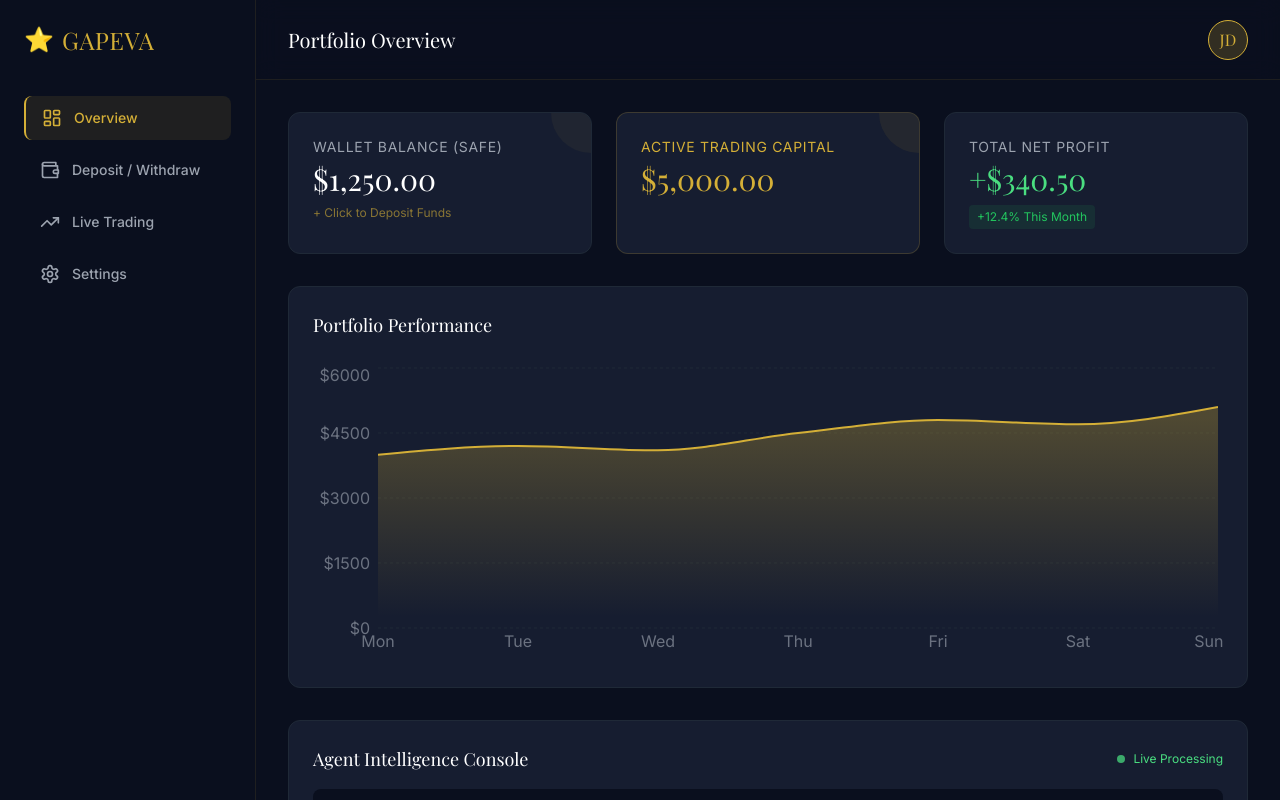
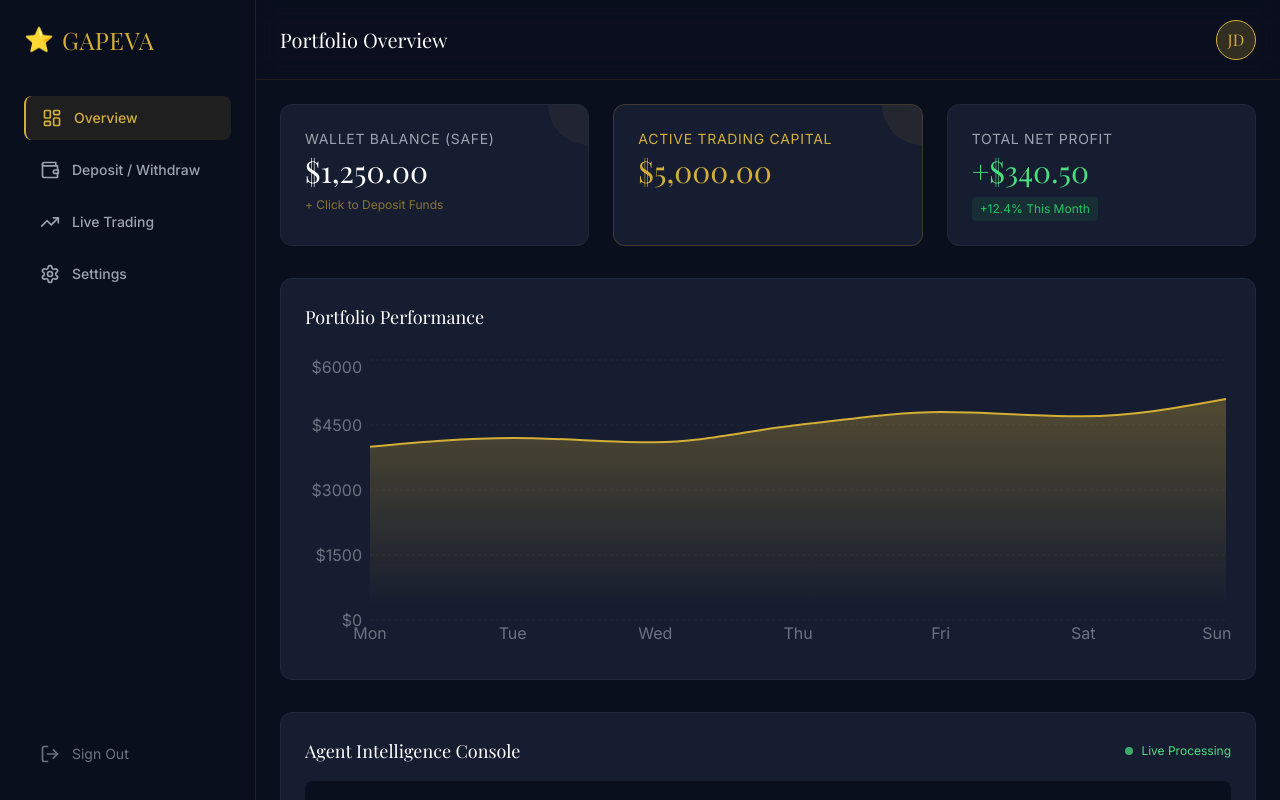
Before and after one commit to gapeva/gapeva, a React (Vite) app in the folder frontend/: page /dashboard in a window 1280 px wide. Shown: the top 800 px of the page. Built offline with nearby package versions, Linux system fonts and the light colour scheme; sample sign-in values are in the browser's storage.

Commit message:
Update DashboardLayout.jsx

```diff
--- a/frontend/src/components/DashboardLayout.jsx
+++ b/frontend/src/components/DashboardLayout.jsx
@@ -1,9 +1,10 @@
-import React from 'react';
+import React, { useState } from 'react';
 import { useNavigate } from 'react-router-dom';
-import { LayoutDashboard, Wallet, TrendingUp, LogOut, Settings } from 'lucide-react';
+import { LayoutDashboard, Wallet, TrendingUp, LogOut, Settings, Menu, X } from 'lucide-react';
 
 const DashboardLayout = ({ children }) => {
   const navigate = useNavigate();
+  const [isMobileMenuOpen, setIsMobileMenuOpen] = useState(false);
 
   const handleLogout = () => {
     localStorage.removeItem('access_token');
@@ -17,17 +18,19 @@ const DashboardLayout = ({ children }) => {
     </div>
   );
 
-  return (
-    <div className="flex min-h-screen bg-navy-900 text-white">
-      {/* Sidebar */}
-      <div className="w-64 bg-navy-900 border-r border-gold-400/10 hidden md:flex flex-col p-6">
-        {/* Logo */}
-        <div className="mb-10 flex items-center gap-2">
-            <span className="text-2xl">⭐</span>
-            <span className="font-serif text-2xl text-gold-400 tracking-wide">GAPEVA</span>
+  const SidebarContent = () => (
+    <div className="flex flex-col h-full p-6 bg-navy-900 border-r border-gold-400/10">
+        <div className="mb-10 flex items-center justify-between">
+            <div className="flex items-center gap-2">
+                <span className="text-2xl">⭐</span>
+                <span className="font-serif text-2xl text-gold-400 tracking-wide">GAPEVA</span>
+            </div>
+            {/* Close Button for Mobile */}
+            <button className="md:hidden text-gray-400" onClick={() => setIsMobileMenuOpen(false)}>
+                <X size={24} />
+            </button>
         </div>
 
-        {/* Navigation */}
         <div className="space-y-2 flex-1">
             <NavItem icon={LayoutDashboard} label="Overview" active />
             <NavItem icon={Wallet} label="Deposit / Withdraw" />
@@ -35,18 +38,41 @@ const DashboardLayout = ({ children }) => {
             <NavItem icon={Settings} label="Settings" />
         </div>
 
-        {/* Logout */}
         <button onClick={handleLogout} className="flex items-center gap-3 px-4 py-3 text-gray-500 hover:text-red-400 transition-colors">
             <LogOut size={20} />
             <span className="font-sans text-sm">Sign Out</span>
         </button>
+    </div>
+  );
+
+  return (
+    <div className="flex min-h-screen bg-navy-900 text-white font-sans">
+      {/* Desktop Sidebar */}
+      <div className="hidden md:block w-64 h-screen sticky top-0">
+        <SidebarContent />
       </div>
+
+      {/* Mobile Sidebar (Overlay) */}
+      {isMobileMenuOpen && (
+        <div className="fixed inset-0 z-50 bg-black/50 backdrop-blur-sm md:hidden" onClick={() => setIsMobileMenuOpen(false)}>
+            <div className="w-64 h-full bg-navy-900 shadow-2xl" onClick={e => e.stopPropagation()}>
+                <SidebarContent />
+            </div>
+        </div>
+      )}
 
       {/* Main Content Area */}
       <div className="flex-1 overflow-y-auto">
         {/* Top Header */}
-        <header className="h-20 border-b border-gold-400/10 flex items-center justify-between px-8 bg-navy-900/50 backdrop-blur-md sticky top-0 z-10">
-            <h2 className="font-serif text-xl text-white">Portfolio Overview</h2>
+        <header className="h-20 border-b border-gold-400/10 flex items-center justify-between px-6 bg-navy-900/50 backdrop-blur-md sticky top-0 z-10">
+            <div className="flex items-center gap-4">
+                {/* Mobile Menu Button */}
+                <button className="md:hidden text-gold-400" onClick={() => setIsMobileMenuOpen(true)}>
+                    <Menu size={24} />
+                </button>
+                <h2 className="font-serif text-xl text-white">Portfolio Overview</h2>
+            </div>
+
             <div className="flex items-center gap-4">
                 <div className="w-10 h-10 rounded-full bg-gold-400/20 border border-gold-400 flex items-center justify-center text-gold-400 font-serif">
                     JD
@@ -54,8 +80,7 @@ const DashboardLayout = ({ children }) => {
             </div>
         </header>
 
-        {/* Page Content */}
-        <main className="p-8">
+        <main className="p-6">
             {children}
         </main>
       </div>
```
